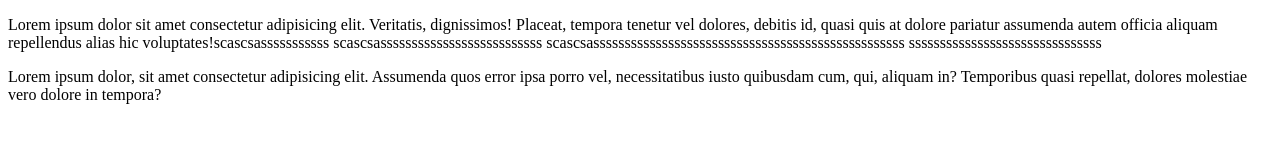
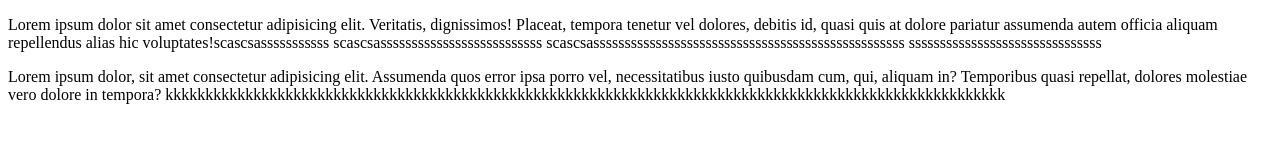
Before and after one commit to pouya5618/pouya56184444.github.io, a plain HTML site: page index.html in a window 1280 px wide. Drawn offline with Linux system fonts and the light colour scheme.

Commit message:
Update index.html

```diff
--- a/index.html
+++ b/index.html
@@ -11,5 +11,7 @@
        scascsassssssssssssssssssssssssssssssssssssssssssssssssss
        sssssssssssssssssssssssssssssss
    </p>
-   <p>Lorem ipsum dolor, sit amet consectetur adipisicing elit. Assumenda quos error ipsa porro vel, necessitatibus iusto quibusdam cum, qui, aliquam in? Temporibus quasi repellat, dolores molestiae vero dolore in tempora?</p>
+   <p>Lorem ipsum dolor, sit amet consectetur adipisicing elit. Assumenda quos error ipsa porro vel, necessitatibus iusto quibusdam cum, qui, aliquam in? Temporibus quasi repellat, dolores molestiae vero dolore in tempora?
+       kkkkkkkkkkkkkkkkkkkkkkkkkkkkkkkkkkkkkkkkkkkkkkkkkkkkkkkkkkkkkkkkkkkkkkkkkkkkkkkkkkkkkkkkkkkkkkkkkkkkkkkkk
+   </p>
 </html>
```
